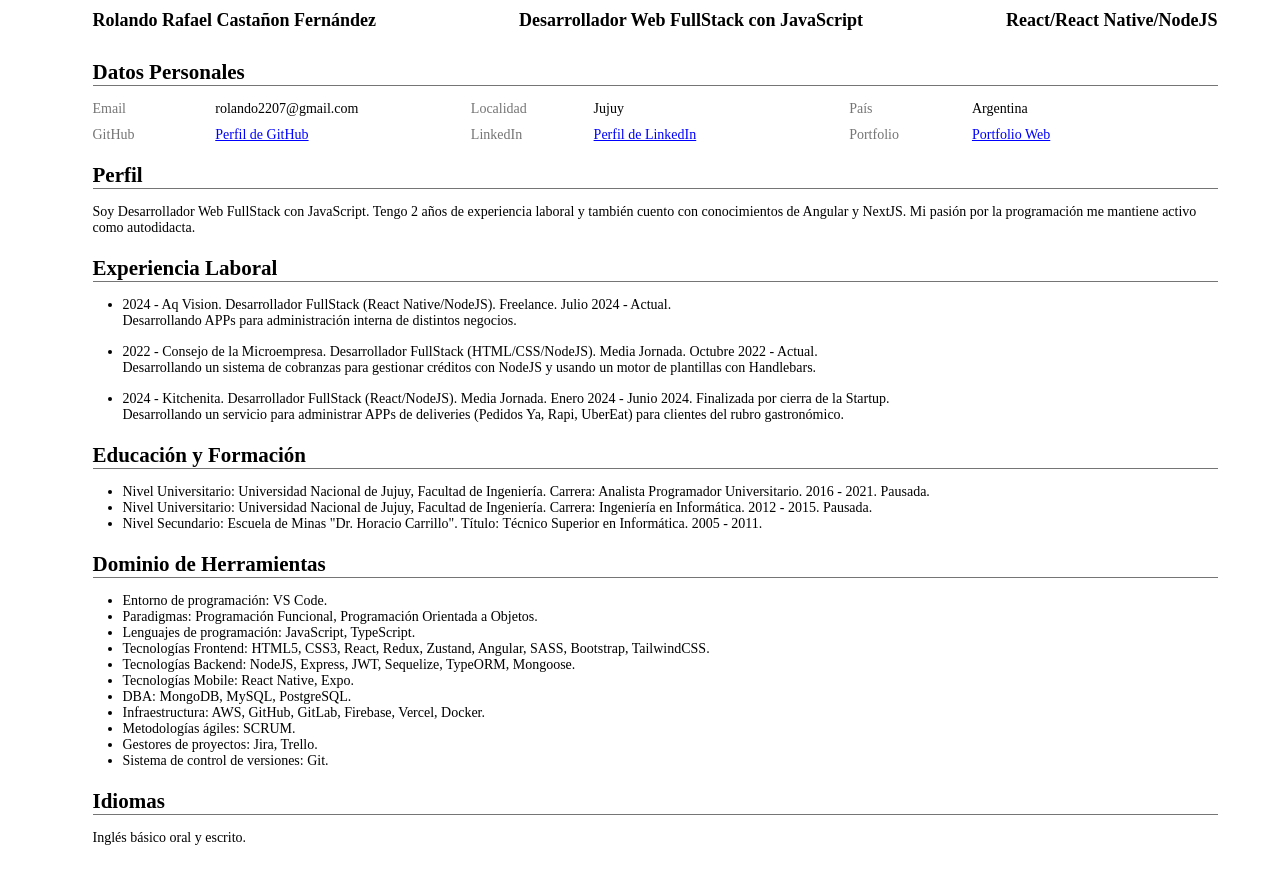
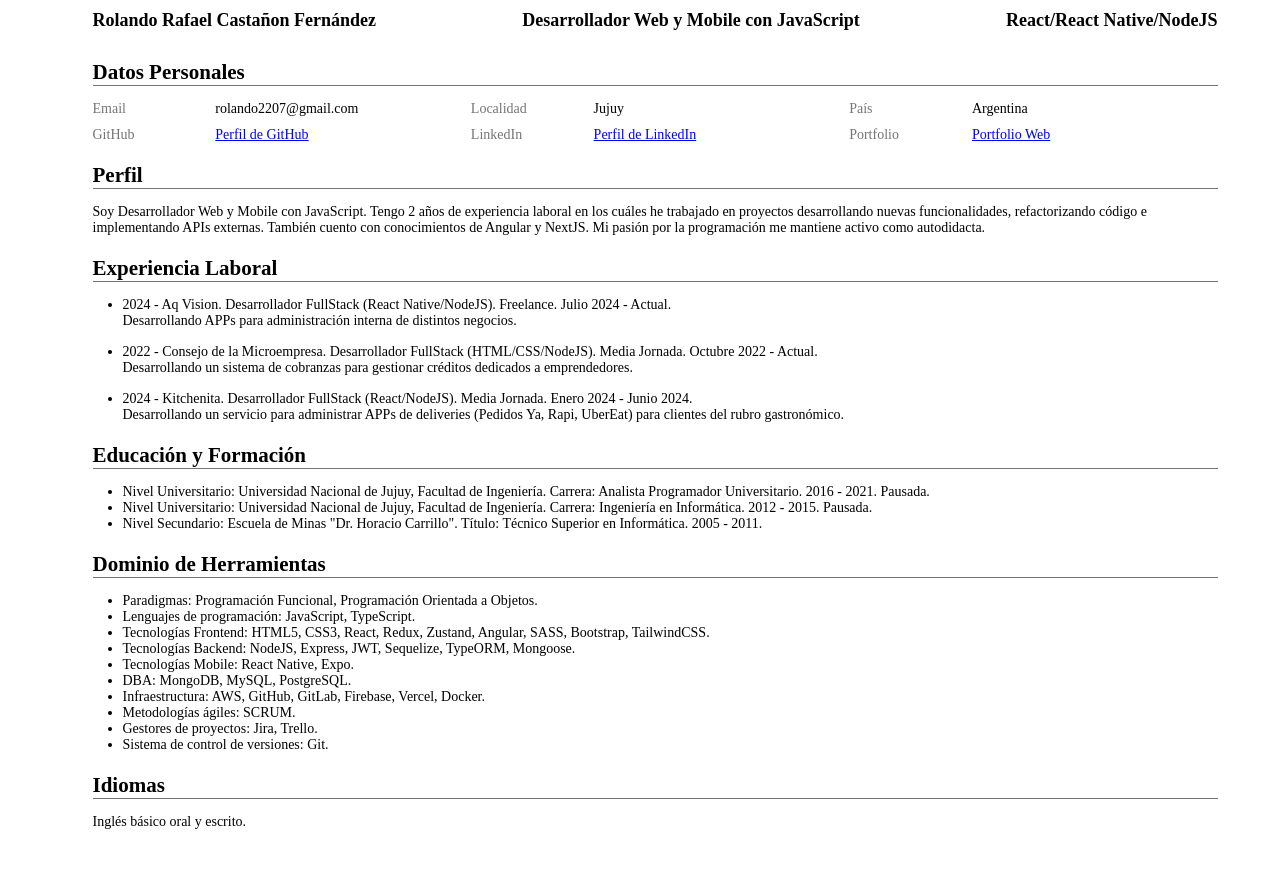
Before and after one commit to rolando22/mi_cv, a plain HTML site: page index.html in a window 1280 px wide. Drawn offline with Linux system fonts and the light colour scheme.

Commit message:
[UPDATE] Perfil, Experiencia Laboral y Dominio de Herramientas

```diff
--- a/index.html
+++ b/index.html
@@ -10,7 +10,7 @@
 <body>
     <header class="header">
         <p>Rolando Rafael Castañon Fernández</p>
-        <p>Desarrollador Web FullStack con JavaScript</p>
+        <p>Desarrollador Web y Mobile con JavaScript</p>
         <p>React/React Native/NodeJS</p>
     </header>
     <main class="main">
@@ -52,8 +52,9 @@
         <section class="main__data">
             <h2  class="data__title">Perfil</h2>
             <p class="data__text">
-                Soy Desarrollador Web FullStack con JavaScript. Tengo 2 años de experiencia laboral y también cuento con
-                conocimientos de Angular y NextJS. Mi pasión por la programación me mantiene activo como autodidacta.
+                Soy Desarrollador Web y Mobile con JavaScript. Tengo 2 años de experiencia laboral en los cuáles he trabajado en
+                proyectos desarrollando nuevas funcionalidades, refactorizando código e implementando APIs externas. También
+                cuento con conocimientos de Angular y NextJS. Mi pasión por la programación me mantiene activo como autodidacta.
             </p>
         </section>
         <section class="main__data">
@@ -64,7 +65,7 @@
             </ul>
             <ul class="data__list">
                 <li>2022 - Consejo de la Microempresa. Desarrollador FullStack (HTML/CSS/NodeJS). Media Jornada. Octubre 2022 - Actual.</li>
-                <p>Desarrollando un sistema de cobranzas para gestionar créditos con NodeJS y usando un motor de plantillas con Handlebars.</p>
+                <p>Desarrollando un sistema de cobranzas para gestionar créditos dedicados a emprendedores.</p>
                 <!-- <p>Logros:</p>
                 <ol class="data__list">
                     <li>Implementación de medios de pagos online.</li>
@@ -73,7 +74,7 @@
                 </ol> -->
             </ul>
             <ul class="data__list">
-                <li>2024 - Kitchenita. Desarrollador FullStack (React/NodeJS). Media Jornada. Enero 2024 - Junio 2024. Finalizada por cierra de la Startup.</li>
+                <li>2024 - Kitchenita. Desarrollador FullStack (React/NodeJS). Media Jornada. Enero 2024 - Junio 2024.</li>
                 <p>Desarrollando un servicio para administrar APPs de deliveries (Pedidos Ya, Rapi, UberEat) para clientes del rubro gastronómico.</p>
             </ul>
         </section>
@@ -115,7 +116,7 @@
         <section class="main__data">
             <h2  class="data__title">Dominio de Herramientas</h2>
             <ul class="data__list">
-                <li>Entorno de programación: VS Code.</li>
+                <!-- <li>Entorno de programación: VS Code.</li> -->
                 <li>Paradigmas: Programación Funcional, Programación Orientada a Objetos.</li>
                 <li>Lenguajes de programación: JavaScript, TypeScript.</li>
                 <li>Tecnologías Frontend: HTML5, CSS3, React, Redux, Zustand, Angular, SASS, Bootstrap, TailwindCSS.</li>
```
